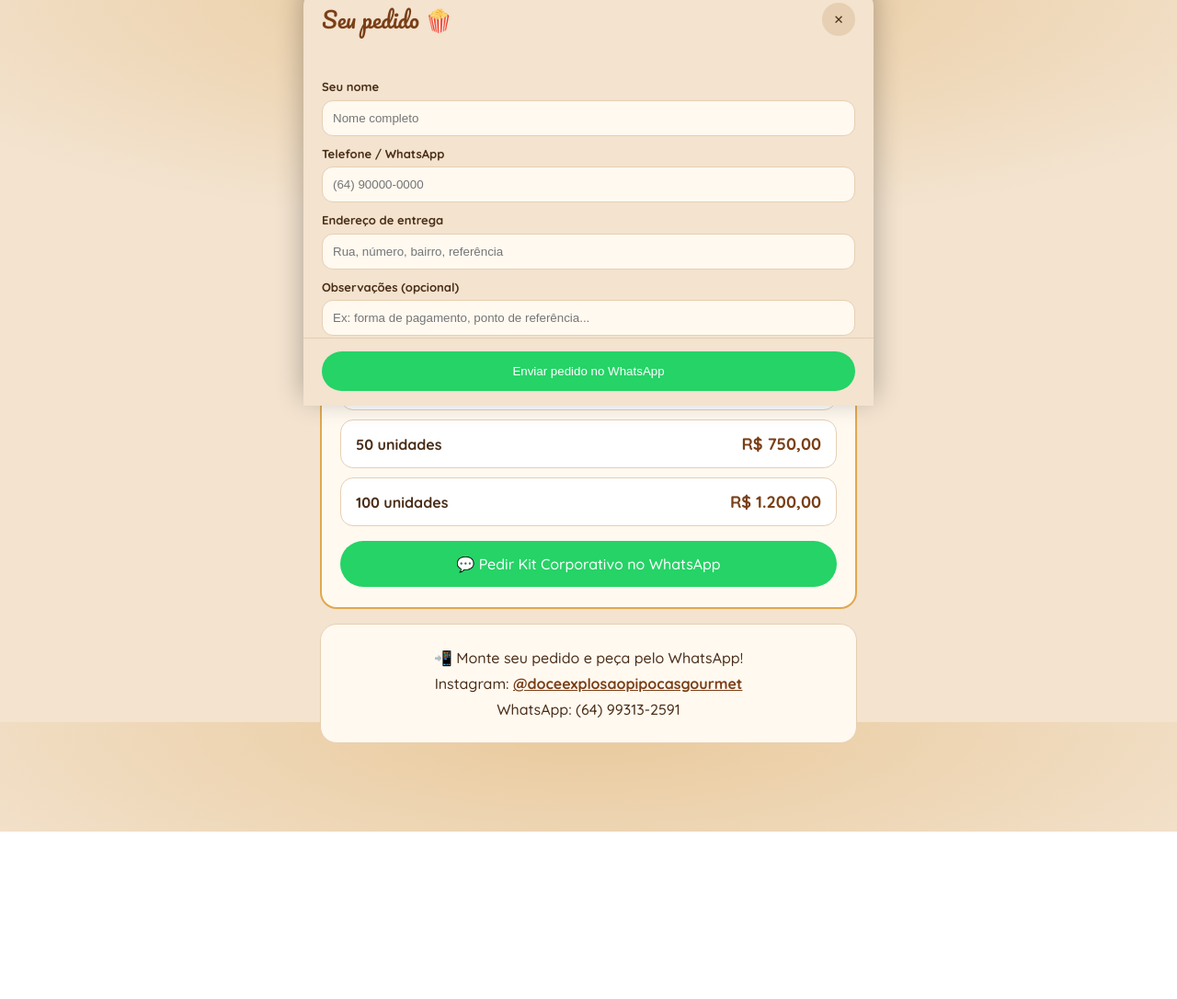
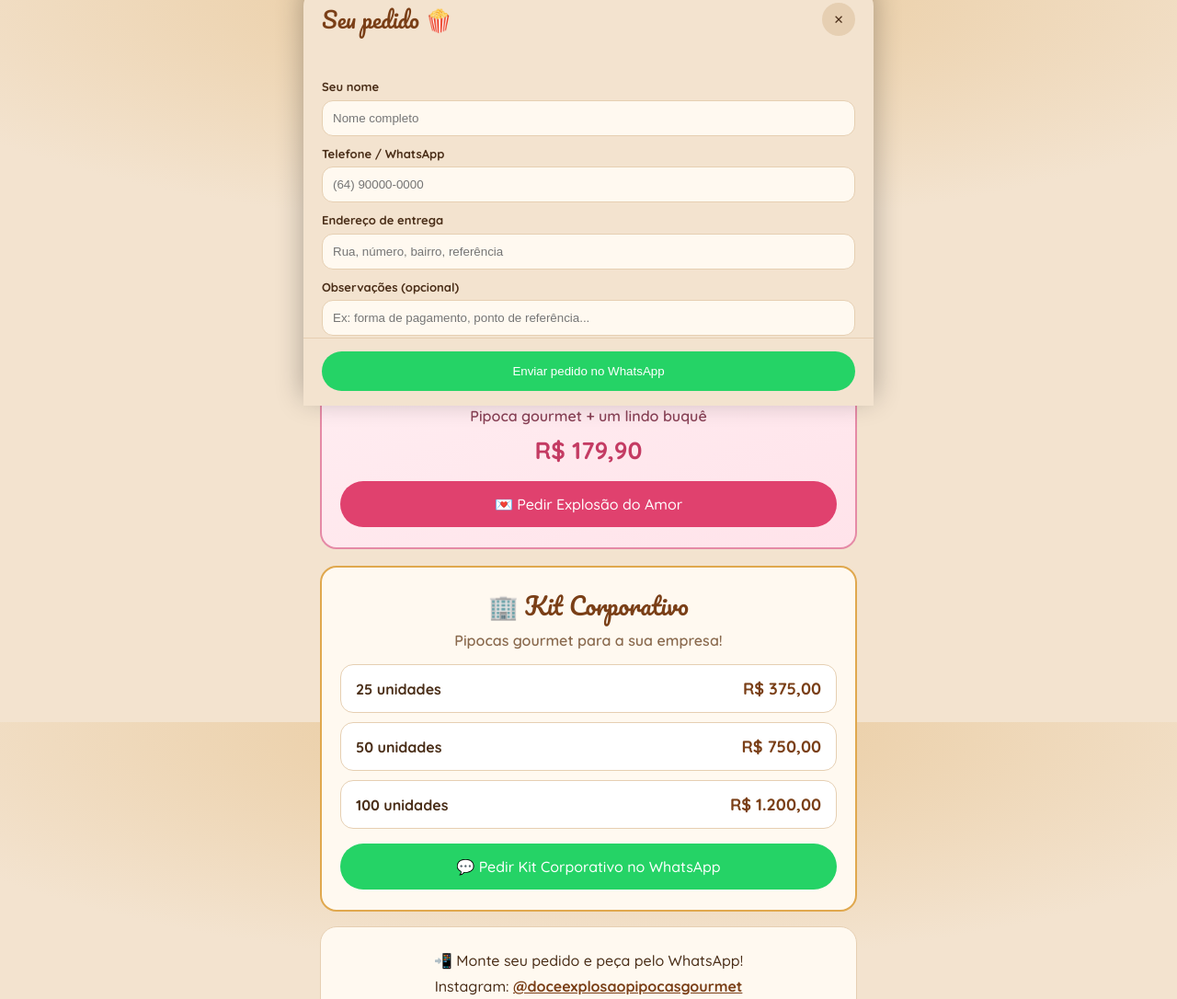
Before and after one commit to sitesprobr/doce-explosao, a plain HTML site: page index.html in a window 1280 px wide. Shown: the part 815-1901 px from the top of the page at 92% size. Before the commit the page ends 1719 px from the top, so only its background shows below. Drawn offline with Linux system fonts and the light colour scheme.

Commit message:
Adiciona Explosao do Amor (pipoca + buque)

```diff
--- a/index.html
+++ b/index.html
@@ -103,6 +103,14 @@
     .corp .kit .kp { color: var(--accent); font-weight: 800; font-size: 18px }
     .corp .corp-btn { display: inline-flex; align-items: center; justify-content: center; gap: 8px; width: 100%; border: 0; border-radius: 999px; background: #25d366; color: #fff; font: 700 16px inherit; padding: 13px; cursor: pointer; text-decoration: none }
 
+    .amor { background: linear-gradient(160deg, #fff0f3, #ffe3ea); border: 2px solid #e58aa6; border-radius: 18px; padding: 22px 20px; margin-top: 18px; text-align: center }
+    .amor .amor-tit { font-family: 'Pacifico', cursive; font-size: 28px; color: #c43b63; margin: 0 }
+    .amor .amor-foto { width: 100%; max-width: 320px; aspect-ratio: 4/3; object-fit: cover; border-radius: 16px; margin: 12px auto 0; display: block; border: 2px solid #f0b9cb; cursor: pointer }
+    .amor .amor-emoji { font-size: 48px; margin: 8px 0 4px }
+    .amor .amor-desc { color: #8a4257; font-weight: 600; margin: 8px 0 2px }
+    .amor .amor-preco { color: #c43b63; font-weight: 800; font-size: 26px; margin: 6px 0 14px }
+    .amor .amor-btn { display: inline-flex; align-items: center; justify-content: center; gap: 8px; width: 100%; border: 0; border-radius: 999px; background: #e0416e; color: #fff; font: 700 16px inherit; padding: 13px; cursor: pointer; text-decoration: none }
+
     .info { background: var(--card); border: 1px solid var(--line); border-radius: 18px; padding: 20px; margin-top: 16px; text-align: center }
     .info p { margin: 4px 0 }
     .info a { color: var(--accent); font-weight: 700 }
@@ -163,6 +171,14 @@
       <p class="entrega">🛵 Entrega a partir de R$ 10,00 — consulte seu bairro</p>
     </div>
 
+    <div class="amor">
+      <p class="amor-tit">💕 Explosão do Amor</p>
+      <div class="amor-emoji">🍿💐</div>
+      <p class="amor-desc">Pipoca gourmet + um lindo buquê</p>
+      <p class="amor-preco">R$ 179,90</p>
+      <a class="amor-btn" id="amor-btn" href="#" target="_blank" rel="noopener">💌 Pedir Explosão do Amor</a>
+    </div>
+
     <div class="corp">
       <p class="corp-tit">🏢 Kit Corporativo</p>
       <p class="corp-sub">Pipocas gourmet para a sua empresa!</p>
@@ -219,6 +235,8 @@
 
     document.getElementById("corp-btn").href =
       "https://wa.me/" + WHATS + "?text=" + encodeURIComponent("Olá! Tenho interesse no Kit Corporativo da Doce Explosão 🍿🏢.\n\nKits:\n• 25 unidades — R$ 375,00\n• 50 unidades — R$ 750,00\n• 100 unidades — R$ 1.200,00\n\nGostaria de mais informações!");
+    document.getElementById("amor-btn").href =
+      "https://wa.me/" + WHATS + "?text=" + encodeURIComponent("Olá! Tenho interesse na Explosão do Amor 💕🍿💐 (pipoca gourmet + buquê) — R$ 179,90. Gostaria de mais informações!");
 
     (function () {
       var box = document.getElementById("pipocas");
```
